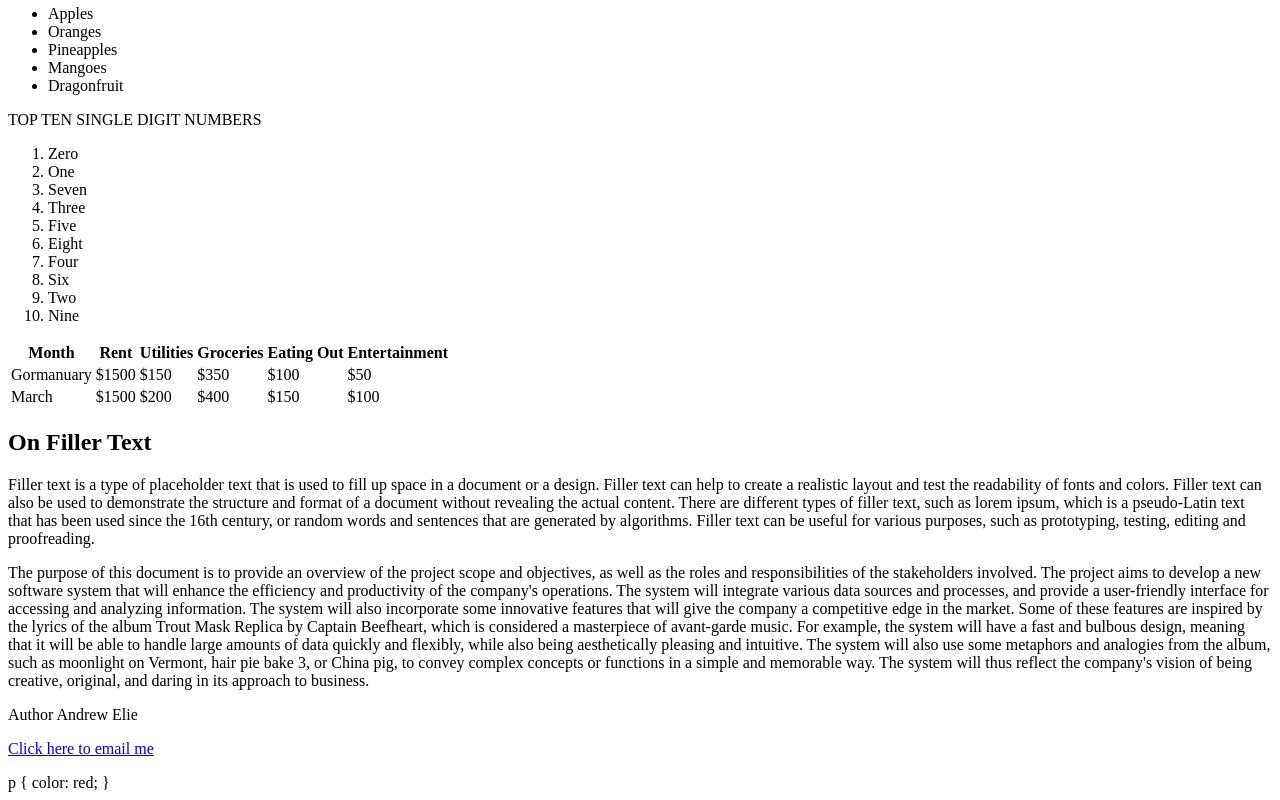
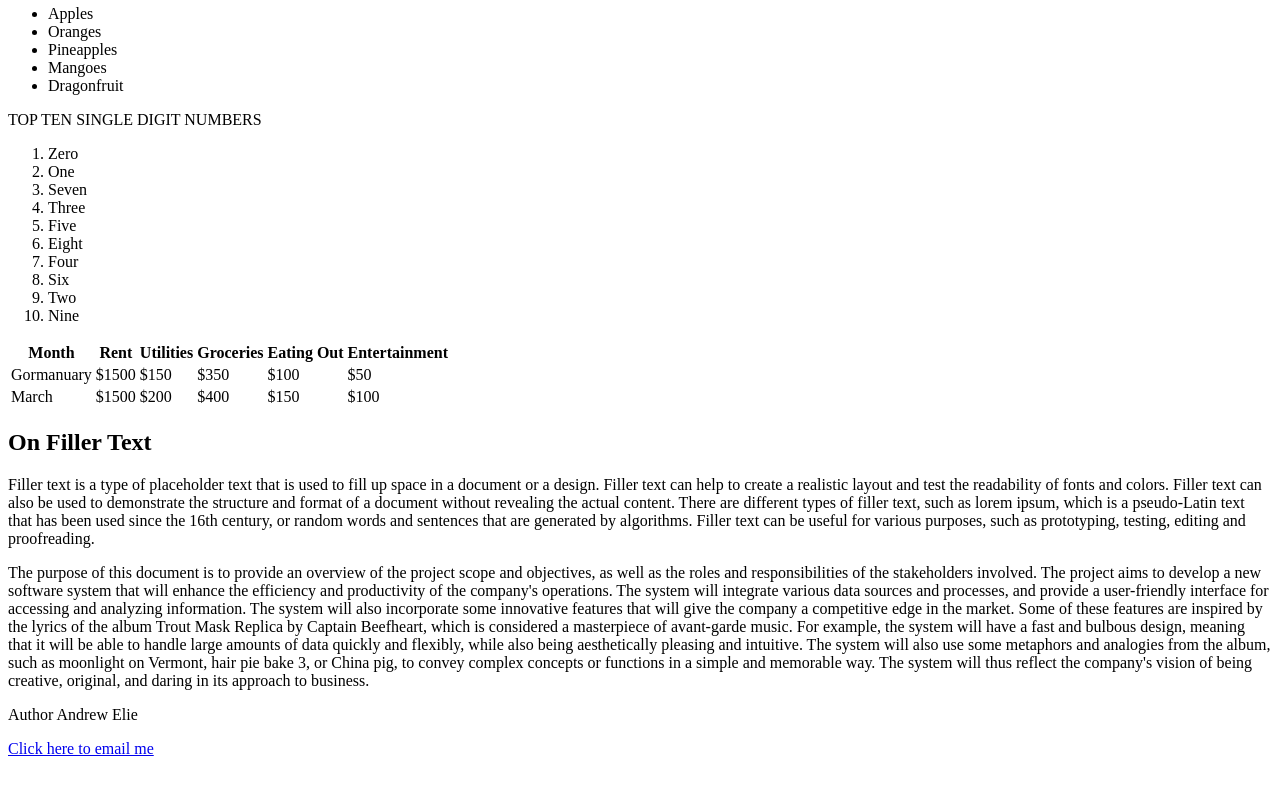
Before and after one commit to ThatCalvineGuy/andrewe, a plain HTML site: page index.html in a window 1280 px wide. Shown: the part 409-1209 px from the top of the page. After the commit the page ends 1183 px from the top, so only its background shows below. Drawn offline with Linux system fonts and the light colour scheme.

Commit message:
never mind

```diff
--- a/index.html
+++ b/index.html
@@ -77,8 +77,3 @@
   <p><a href="mailto:andrew.l.elie@outlook.com">Click here to email me</a></p>
 </footer>
 </html>
-<css>
-  p {
-    color: red;
-  }
-</css>
```
